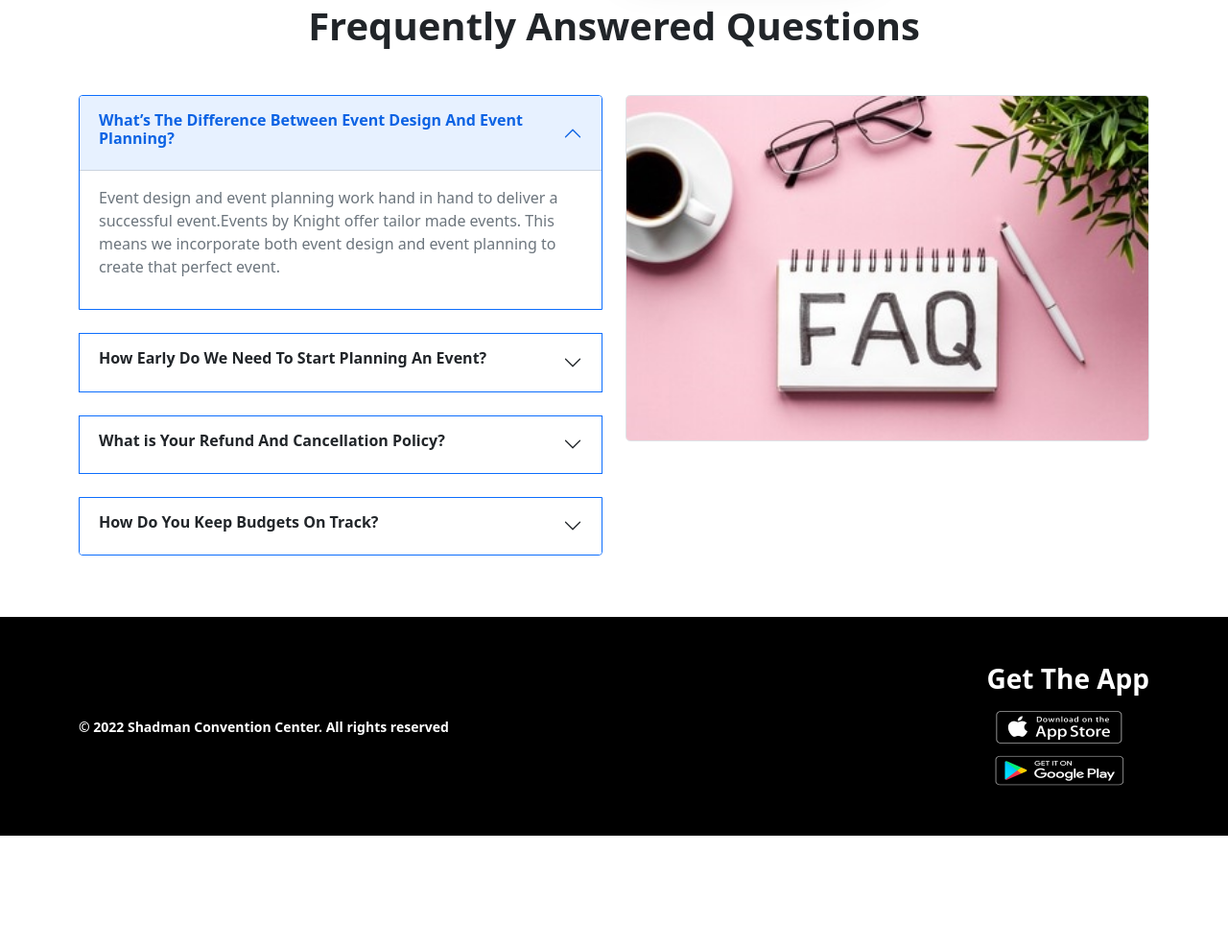
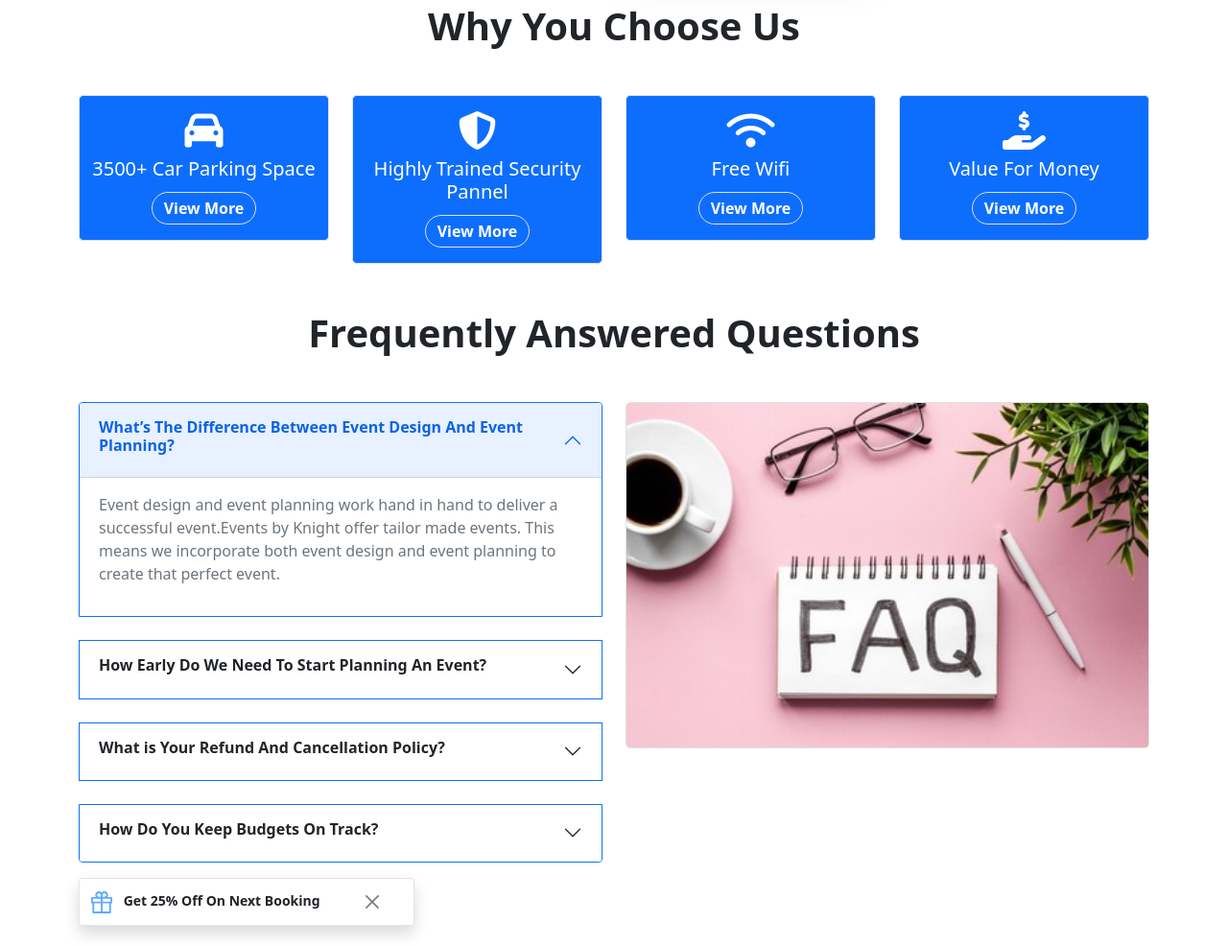
Before and after one commit to Shadman-Shakib-27/convention-center, a plain HTML site: page index.html in a window 1280 px wide. Shown: the part 1246-2232 px from the top of the page at 96% size. Before the commit the page ends 2117 px from the top, so only its background shows below. Drawn offline with nearby package versions, Linux system fonts and the light colour scheme.

Commit message:
Second Commit After Small Change

```diff
--- a/index.html
+++ b/index.html
@@ -15,6 +15,8 @@
     <link href="https://cdn.jsdelivr.net/npm/bootstrap@5.1.3/dist/css/bootstrap.min.css" rel="stylesheet" integrity="sha384-1BmE4kWBq78iYhFldvKuhfTAU6auU8tT94WrHftjDbrCEXSU1oBoqyl2QvZ6jIW3" crossorigin="anonymous">
     <!-- Font Awesome Icon -->
     <script src="https://kit.fontawesome.com/437d7f760e.js" crossorigin="anonymous"></script>
+    <!-- Favicon -->
+    <link rel="shortcut icon" href="./icons/Shadman.png" type="image/x-icon">
 </head>
 <body>
     <Header>
@@ -169,10 +171,50 @@
               </div>
         </section>
         <!-- Our Package Part Ends -->
+
+        <!-- Bonus Part Start -->
+        <section>
+            <h1 class="fw-bolder display-6 text-center my-5">Why You Choose Us</h1>
+            <div class="container">
+                <div class="row">
+                  <div class="col">
+                <div class="bg-primary text-center p-2 border rounded-3">
+                    <i class="fas fa-car text-white bg-primary fw-bold fs-1 p-2 rounded-circle"></i>
+                    <h5 class="text-white">3500+ Car Parking Space</h5>
+                    <button class="btn btn-primary fw-bold border rounded-pill py-1 mt-1 mb-2">View More</button>
+
+                </div>
+                  </div>
+                  <div class="col">
+                    <div class="bg-primary text-center p-2 border rounded-3">
+                        <i class="fas fa-shield-alt text-white bg-primary fw-bold fs-1 p-2 rounded-circle"></i>
+                        <h5 class="text-white">Highly Trained Security Pannel</h5>
+                        <button class="btn btn-primary fw-bold border rounded-pill py-1 mt-1 mb-2">View More</button>
+                    </div>
+                  </div>
+                  <div class="col">
+                    <div class="bg-primary text-center p-2 border rounded-3">
+                        <i class="fas fa-wifi text-white bg-primary fw-bold fs-1 p-2 rounded-circle"></i>
+                        <h5 class="text-white">Free Wifi</h5>
+                        <button class="btn btn-primary fw-bold border rounded-pill py-1 mt-1 mb-2">View More</button>
+                    </div>
+                  </div>
+                  <div class="col">
+                    <div class="bg-primary text-center p-2 border rounded-3">
+                        <i class="fas fa-hand-holding-usd text-white bg-primary fw-bold fs-1 p-2 rounded-circle"></i>
+                        <h5 class="text-white">Value For Money</h5>
+                        <button class="btn btn-primary fw-bold border rounded-pill py-1 mt-1 mb-2">View More</button>
+                    </div>
+                  </div>
+                </div>
+              </div>
+        </section>
+        <!-- Bonus Part Ends -->
+
         <!-- Faq Part Start -->
         <section class="Faq">
             <h1 class="fw-bolder display-6 text-center my-5">Frequently Answered Questions</h1>
-            <div class="container">
+            <div class="container mt-5">
                 <div class="row">
                     <div class="col-lg-6 col-md-6 col-sm-3 col-12">
                         <div class="accordion" id="accordionExample">
@@ -227,16 +269,25 @@
                           </div>
                     </div>
                     <div class="col-lg-6 col-md-6 col-sm-12">
-                        <div class="d-flex justify-content-center align-items-center">
+                        <div class="d-flex justify-content-center align-items-center mb-5">
                             <img class="img-fluid w-100 border rounded-3"src="./images/faq.jpg" alt="">
                         </div>
                     </div>
                 </div>
             </div>
+            <!-- Toast Part Start -->
+           <div class="container">
+            <div class="toast show align-items-center" role="alert" aria-live="assertive"aria-atomic="true">
+                <div class="d-flex">
+                <div class="toast-body fw-bold"> <img class="me-2" src="./icons/Vector.svg" alt=""> Get 25% Off On Next Booking</div>
+                <butto type="button"class="btn-close  m-auto"data-bs-dismiss="toast"aria-label="Close"></button>
+                </div>
+            </div>
+           </div>
+        <!-- Toast Part Ends -->
         </section>
         <!-- Faq Part Ends -->
     </main>
-
     <footer class="bg-black mt-5">
         <div class="container d-flex justify-content-between align-items-center py-5">
             <div class="">
```
Also changed, not shown: icons/Shadman.png (added).
